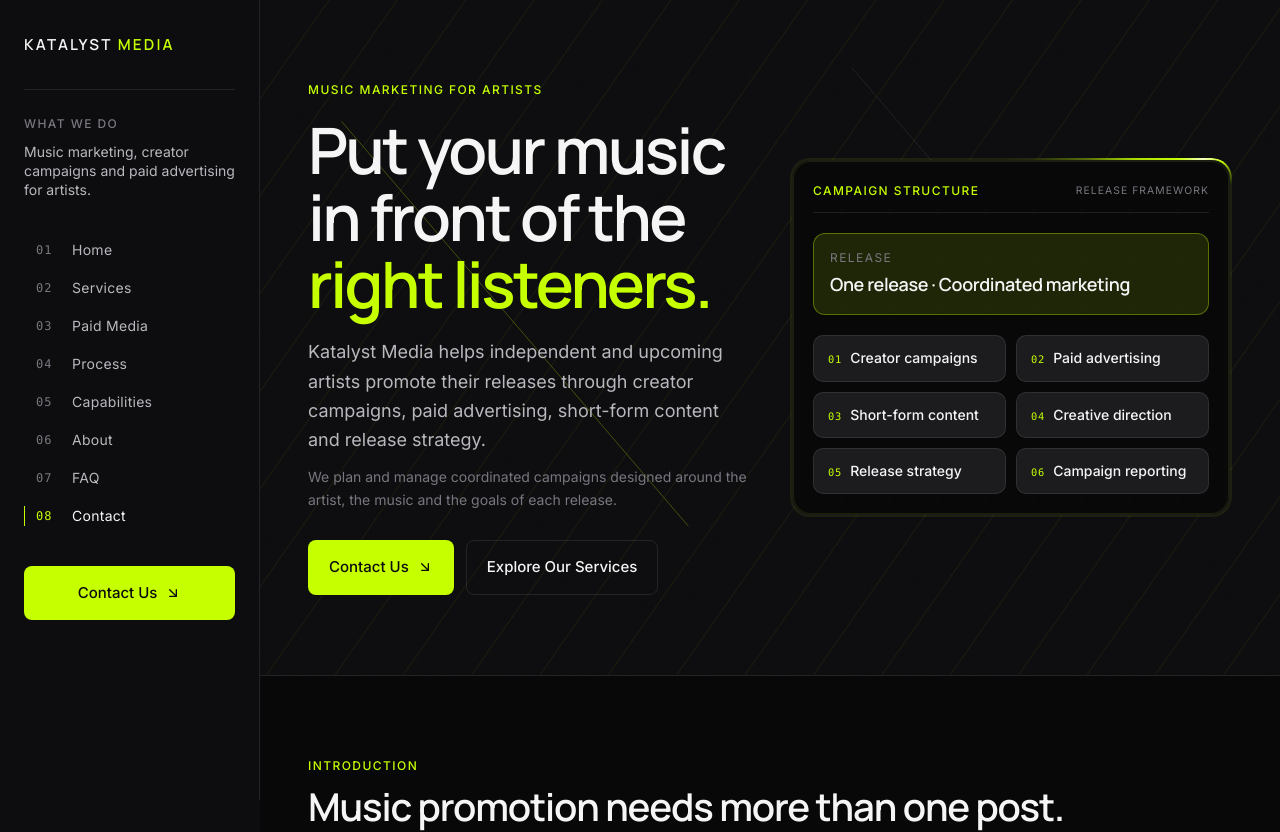
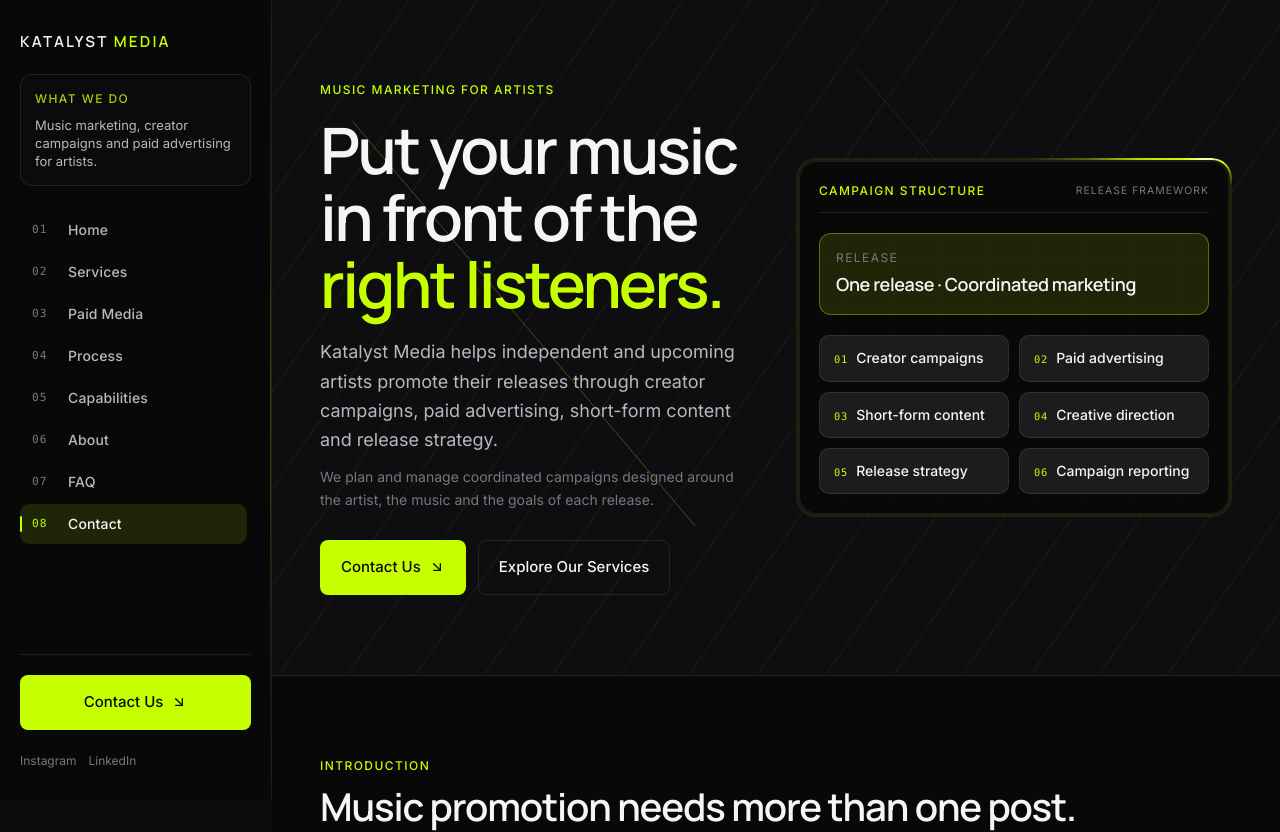
Before and after one commit to vromeofficial-hub/katalyst-media, a Next.js app: page / in a window 1280 px wide. Shown: the top 832 px of the page. Built offline with nearby package versions, Linux system fonts and the light colour scheme; no server answers.

Commit message:
Polish the desktop sidebar for clearer hierarchy and active states.
Tighten spacing, improve nav item treatment and align the main content offset with the wider sidebar.

```diff
--- a/src/app/layout.tsx
+++ b/src/app/layout.tsx
@@ -48,7 +48,7 @@ export default function RootLayout({
         <ActiveSectionProvider>
           <SkipToContent />
           <Sidebar />
-          <div className="flex min-h-full flex-col lg:pl-[260px]">
+          <div className="flex min-h-full flex-col lg:pl-[272px]">
             <MobileHeader />
             <main id="main-content" className="flex-1">
               {children}
--- a/src/components/layout/Sidebar.tsx
+++ b/src/components/layout/Sidebar.tsx
@@ -4,7 +4,7 @@ import { usePathname } from "next/navigation";
 import { Wordmark } from "@/components/ui/Wordmark";
 import { SectionNavLink } from "@/components/ui/SectionNavLink";
 import { PrimaryButton } from "@/components/ui/PrimaryButton";
-import { company, hasPublicEmail } from "@/content/company";
+import { company, getSocialLinks, hasPublicEmail } from "@/content/company";
 import { primaryCta, primaryNav } from "@/content/navigation";
 import { useActiveSection } from "@/hooks/useActiveSection";
 import { cn } from "@/lib/utils";
@@ -13,18 +13,30 @@ export function Sidebar() {
   const pathname = usePathname();
   const activeId = useActiveSection();
   const isHome = pathname === "/";
+  const socialLinks = getSocialLinks();
 
   return (
-    <aside className="fixed inset-y-0 left-0 z-40 hidden w-[260px] flex-col border-r border-border-dark bg-carbon lg:flex">
-      <div className="flex flex-1 flex-col overflow-y-auto px-6 py-8">
-        <Wordmark className="text-[0.85rem]" />
+    <aside className="fixed inset-y-0 left-0 z-40 hidden w-[272px] flex-col border-r border-border-dark bg-deep-black lg:flex">
+      <div
+        className="pointer-events-none absolute inset-y-0 right-0 w-px bg-gradient-to-b from-transparent via-acid-lime/25 to-transparent"
+        aria-hidden="true"
+      />
 
-        <div className="mt-8 border-t border-border-dark pt-6">
-          <p className="label-caps text-muted-grey">{company.focusLabel}</p>
-          <p className="mt-2 text-sm leading-snug text-soft-grey">{company.positioning}</p>
+      <div className="relative flex min-h-0 flex-1 flex-col px-5 py-7">
+        <div className="shrink-0">
+          <Wordmark className="text-[0.82rem]" />
+          <div className="mt-5 rounded-[12px] border border-border-dark bg-carbon/80 px-3.5 py-3.5">
+            <p className="label-caps text-acid-lime/80">{company.focusLabel}</p>
+            <p className="mt-2 text-[0.8125rem] leading-snug text-soft-grey">
+              {company.positioning}
+            </p>
+          </div>
         </div>
 
-        <nav className="mt-8 flex flex-col gap-0.5" aria-label="Primary">
+        <nav
+          className="mt-6 flex min-h-0 flex-1 flex-col gap-0.5 overflow-y-auto pr-1"
+          aria-label="Primary"
+        >
           {primaryNav.map((item) => {
             const active = isHome && activeId === item.id;
 
@@ -34,50 +46,69 @@ export function Sidebar() {
                 item={item}
                 aria-current={active ? "true" : undefined}
                 className={cn(
-                  "group relative flex items-center gap-3 py-2 pl-3 pr-2 text-sm tracking-[0.02em] transition-colors duration-200",
-                  active ? "text-off-white" : "text-soft-grey hover:text-off-white",
+                  "group relative flex items-center gap-3 rounded-[10px] px-3 py-2.5 text-sm tracking-[0.01em] transition-colors duration-200",
+                  active
+                    ? "bg-lime-soft text-off-white"
+                    : "text-soft-grey hover:bg-elevated/50 hover:text-off-white",
                 )}
               >
                 <span
                   className={cn(
-                    "absolute left-0 top-1/2 h-5 w-px -translate-y-1/2 transition-colors duration-200",
+                    "absolute left-0 top-1/2 h-4 w-[2px] -translate-y-1/2 rounded-full transition-colors duration-200",
                     active ? "bg-acid-lime" : "bg-transparent group-hover:bg-border-dark",
                   )}
                   aria-hidden="true"
                 />
                 <span
                   className={cn(
-                    "w-6 shrink-0 font-mono text-xs tracking-[0.08em]",
-                    active ? "text-acid-lime" : "text-muted-grey",
+                    "w-6 shrink-0 font-mono text-[0.7rem] tracking-[0.1em]",
+                    active ? "text-acid-lime" : "text-muted-grey group-hover:text-soft-grey",
                   )}
                 >
                   {item.number}
                 </span>
-                <span>{item.label}</span>
+                <span className={cn("font-medium", active && "text-off-white")}>
+                  {item.label}
+                </span>
               </SectionNavLink>
             );
           })}
         </nav>
 
-        <div className="mt-8">
+        <div className="mt-5 shrink-0 space-y-4 border-t border-border-dark pt-5">
           <PrimaryButton href={primaryCta.href} className="w-full" showArrow>
             {primaryCta.label}
           </PrimaryButton>
-        </div>
 
           {hasPublicEmail() ? (
-          <div className="mt-auto border-t border-border-dark pt-6">
-            <p className="label-caps text-muted-grey">Contact</p>
+            <div>
+              <p className="label-caps text-muted-grey">Email</p>
               <a
                 href={`mailto:${company.email}`}
-              className="mt-2 block break-all text-sm text-off-white underline-offset-4 transition-colors hover:text-acid-lime hover:underline"
+                className="mt-1.5 block break-all text-xs leading-relaxed text-soft-grey underline-offset-4 transition-colors hover:text-acid-lime hover:underline"
               >
                 {company.email}
               </a>
             </div>
-        ) : (
-          <div className="mt-auto" />
-        )}
+          ) : null}
+
+          {socialLinks.length > 0 ? (
+            <ul className="flex flex-wrap gap-x-3 gap-y-2">
+              {socialLinks.map((link) => (
+                <li key={link.href}>
+                  <a
+                    href={link.href}
+                    target="_blank"
+                    rel="noopener noreferrer"
+                    className="text-xs text-muted-grey underline-offset-4 transition-colors hover:text-acid-lime hover:underline"
+                  >
+                    {link.label}
+                  </a>
+                </li>
+              ))}
+            </ul>
+          ) : null}
+        </div>
       </div>
     </aside>
   );
```
Lines whose indentation alone changed are shown as unchanged.
